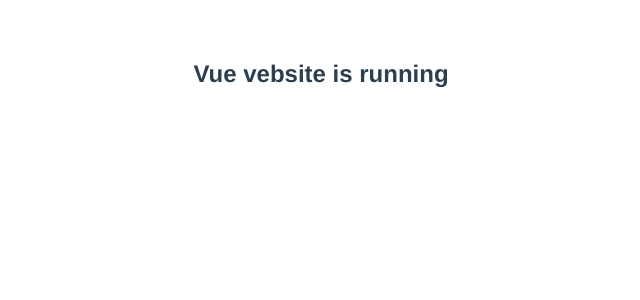
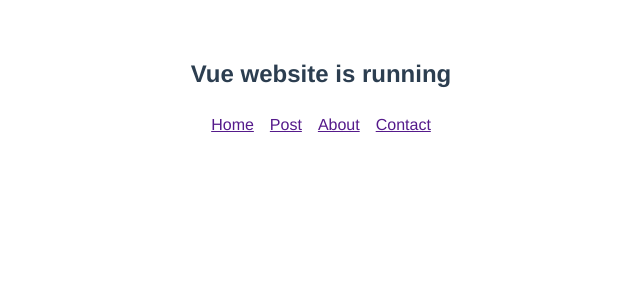
Before and after one commit to martynasssz/vuejs_basics, a Vue app in the folder my-learnings/: page / in a window 1280 px wide. Shown: the top 300 px of the page, without its empty margins (319-959 px from the left). Built offline with nearby package versions, Linux system fonts and the light colour scheme.

Commit message:
VueJs Nested Components: addint to app.vue import, components, styles and showing in template

```diff
--- a/my-learnings/src/App.vue
+++ b/my-learnings/src/App.vue
@@ -1,17 +1,24 @@
 <template>
   <div id="app">
     <h2> {{title}} </h2>
+    <Navbar></Navbar> <!-- to display navbar-->
+    <!-- <sidebar></sidebar> to display sidebar-->
   </div>
 </template>
 
 <script>
 
+import Navbar from './components/Navbar.vue' //define component included in root component
+//import sidebar from './components/Sidebar.vue'
 export default {
   name: 'App',  //one property
     data(){     //data is method
       return {
-        title: 'Vue vebsite is running' //title is object with assigned value
+        title: 'Vue website is running' //title is object with assigned value
       }
+    },
+    components:{
+      Navbar, //Sidebar   //defined two components Navbar and Sidebar
     }
 
 
--- /dev/null
+++ b/my-learnings/src/components/Navbar.vue
@@ -0,0 +1,41 @@
+<template>
+    <div>
+        <nav>
+        <ul>
+            <li> <a href="">Home</a></li>
+            <li> <a href="">Post</a></li>
+            <li> <a href="">About</a></li>
+            <li> <a href="">Contact</a></li>
+        </ul>
+        </nav>
+    </div>
+</template>
+
+<script>
+export default {
+   name: 'Navbar',
+   data(){
+       return {
+
+       }
+   }
+}
+</script>
+
+<style >
+    nav{
+        text-align: center;
+    }
+
+    nav ul{
+        padding: 0;
+    }
+
+    nav li {
+        display:inline-block;
+        list-style-type: none;
+        margin: 0;
+        padding: 8px;
+    }
+
+</style>
```
